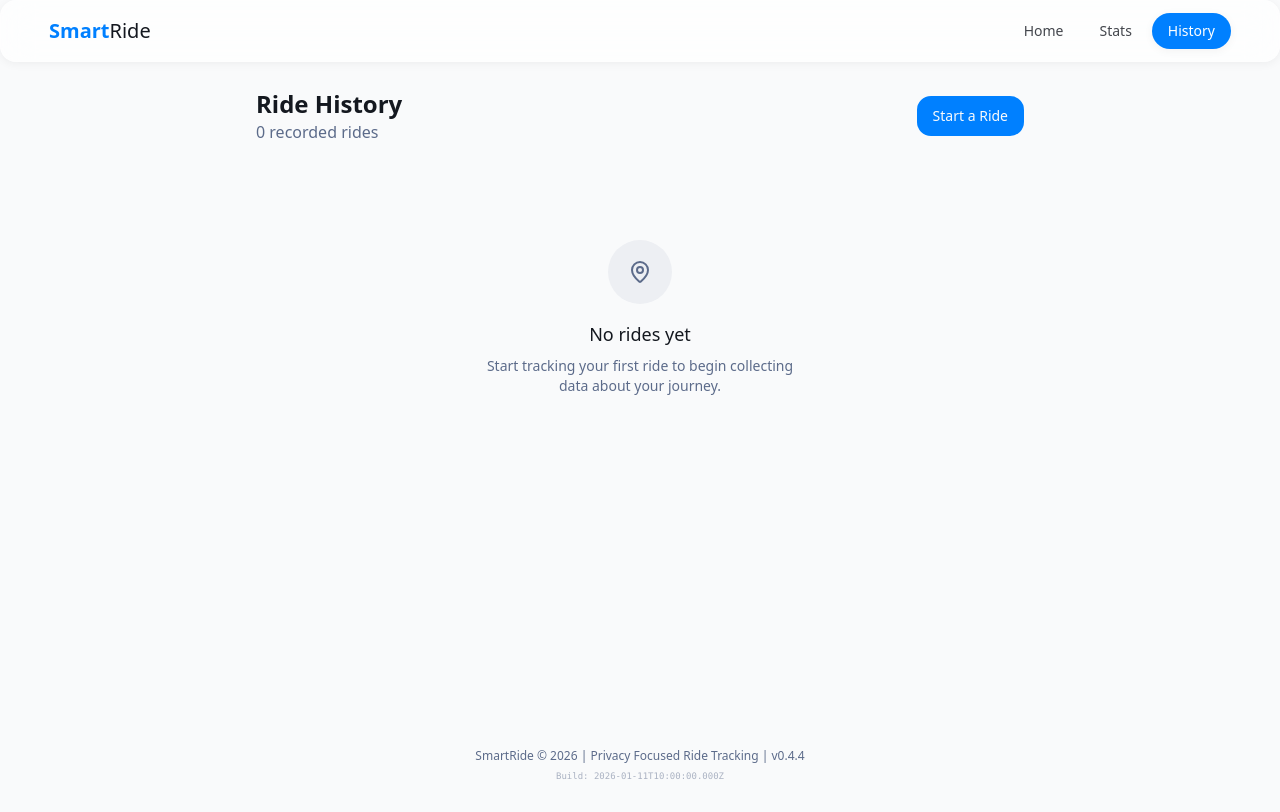
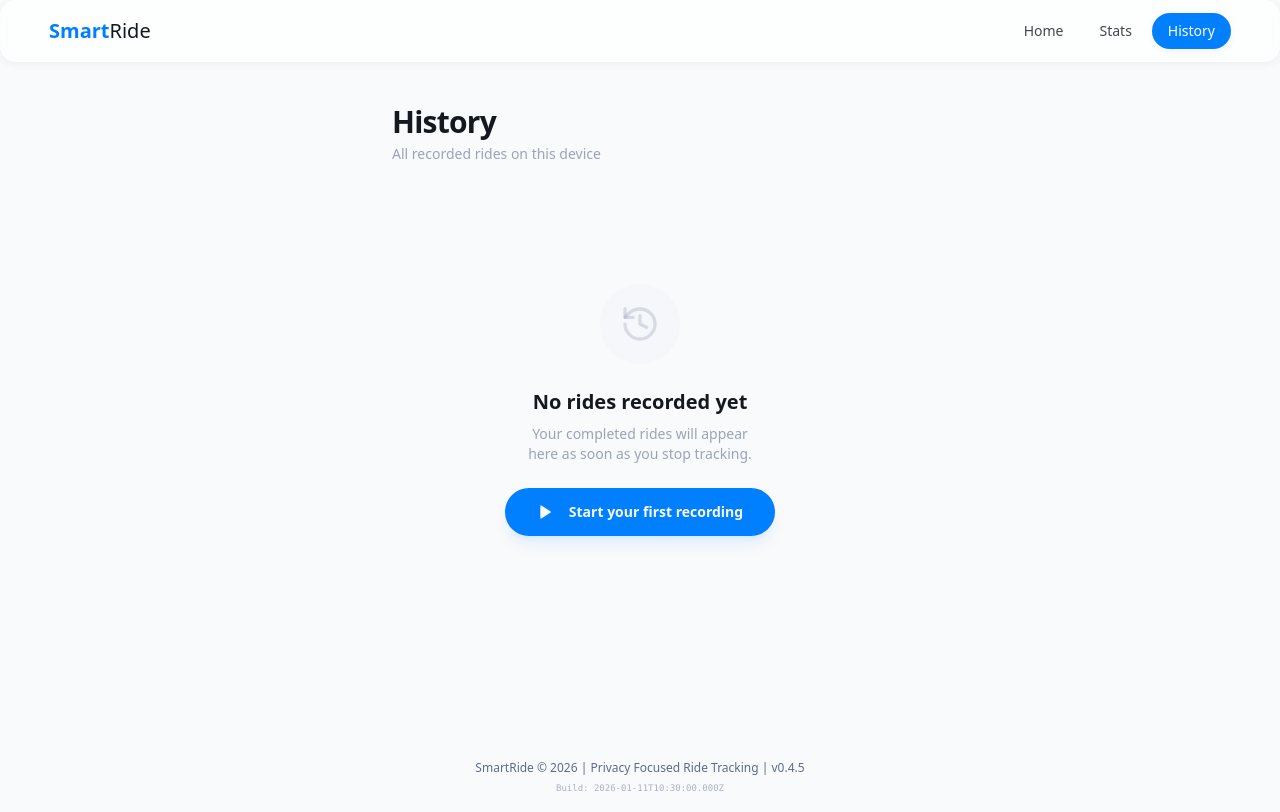
Before and after one commit to shlomoelmaleh/smooth-ride-tracker, a React (Vite) app: page /history in a window 1280 px wide. Built offline with nearby package versions, Linux system fonts and the light colour scheme.

Commit message:
History Screen Redesign & Versioning (v0.4.5)

```diff
--- a/package.json
+++ b/package.json
@@ -1,7 +1,7 @@
 {
   "name": "vite_react_shadcn_ts",
   "private": true,
-  "version": "0.4.4",
+  "version": "0.4.5",
   "type": "module",
   "scripts": {
     "dev": "vite",
--- a/src/components/Layout.tsx
+++ b/src/components/Layout.tsx
@@ -18,7 +18,7 @@ const Layout: React.FC<LayoutProps> = ({ children }) => {
       </main>
       <footer className="text-center text-xs text-muted-foreground py-4 space-y-1">
         <p>SmartRide &copy; {new Date().getFullYear()} | Privacy Focused Ride Tracking | v{pkg.version}</p>
-        <p className="opacity-50 font-mono text-[9px]">Build: {new Date('2026-01-11T12:00:00+02:00').toISOString()}</p>
+        <p className="opacity-50 font-mono text-[9px]">Build: {new Date('2026-01-11T12:30:00+02:00').toISOString()}</p>
       </footer>
     </div>
   );
--- a/src/pages/History.tsx
+++ b/src/pages/History.tsx
@@ -1,25 +1,30 @@
 
-import React, { useState } from 'react';
+import React, { useMemo } from 'react';
 import { useNavigate } from 'react-router-dom';
+import {
+  History as HistoryIcon,
+  MapPin,
+  Clock,
+  Zap,
+  ChevronRight,
+  Play
+} from 'lucide-react';
 import Layout from '@/components/Layout';
-import RideHistory from '@/components/RideHistory';
-import RideStats from '@/components/RideStats';
 import { useRideData } from '@/hooks/useRideData';
-import { Dialog, DialogContent, DialogHeader, DialogTitle, DialogDescription, DialogFooter } from '@/components/ui/dialog';
 import { Button } from '@/components/ui/button';
+import { Card, CardContent } from '@/components/ui/card';
 import { motion } from 'framer-motion';
 import { RideSession, RideDetailsViewModel } from '@/types';
 
 const History = () => {
   const navigate = useNavigate();
-  const {
-    rides,
-    deleteRide,
-    getRideStats
-  } = useRideData();
+  const { rides } = useRideData();
 
-  const handleViewDetails = React.useCallback((ride: RideSession) => {
-    // PART 2: Build ViewModel explicitly
+  const sortedRides = useMemo(() => {
+    return [...rides].sort((a, b) => b.startTime - a.startTime);
+  }, [rides]);
+
+  const handleViewDetails = (ride: RideSession) => {
     const viewModel: RideDetailsViewModel = {
       rideId: ride.id,
       createdAtIso: new Date(ride.startTime).toISOString(),
@@ -32,7 +37,7 @@ const History = () => {
         suddenStops: ride.metadata.counts?.totalEvents ? Math.floor(ride.metadata.counts.totalEvents / 2) : 0,
         suddenAccelerations: ride.metadata.counts?.totalEvents ? Math.ceil(ride.metadata.counts.totalEvents / 2) : 0,
         maxAbsAccel: ride.metadata.statsSummary.maxAbsAccel,
-        vibrationLevel: undefined // No raw vibrations in safe view
+        vibrationLevel: undefined
       } : undefined,
       qualityFlags: ride.metadata?.qualityFlags ? {
         isGpsLikelyDuplicated: ride.metadata.qualityFlags.isGpsLikelyDuplicated,
@@ -42,42 +47,134 @@ const History = () => {
     };
 
     navigate(`/history/${ride.id}`, { state: { viewModel } });
-  }, [navigate]);
+  };
 
-  const handleDelete = React.useCallback((rideId: string) => {
-    deleteRide(rideId);
-  }, [deleteRide]);
+  const formatDate = (ts: number) => {
+    return new Date(ts).toLocaleDateString(undefined, {
+      month: 'short',
+      day: 'numeric',
+      year: 'numeric'
+    });
+  };
+
+  const formatTime = (ts: number) => {
+    return new Date(ts).toLocaleTimeString(undefined, {
+      hour: '2-digit',
+      minute: '2-digit',
+      hour12: false
+    });
+  };
+
+  const formatDuration = (seconds: number) => {
+    const mins = Math.floor(seconds / 60);
+    const secs = Math.floor(seconds % 60);
+    return `${mins}m ${secs}s`;
+  };
+
+  const formatDistance = (meters: number) => {
+    if (meters < 1000) return `${Math.round(meters)}m`;
+    return `${(meters / 1000).toFixed(1)}km`;
+  };
 
   return (
     <Layout>
-      <motion.div
-        className="w-full max-w-3xl mx-auto"
-        initial={{ opacity: 0, y: 10 }}
-        animate={{ opacity: 1, y: 0 }}
-        transition={{ duration: 0.5 }}
-      >
-        <div className="mb-8 flex justify-between items-center">
-          <div>
-            <h1 className="text-2xl font-semibold">Ride History</h1>
-            <p className="text-muted-foreground">
-              {rides.length} recorded {rides.length === 1 ? 'ride' : 'rides'}
-            </p>
-          </div>
+      <div className="w-full max-w-lg mx-auto px-2 pb-20">
 
-          {rides.length === 0 && (
-            <Button onClick={() => navigate('/')}>
-              Start a Ride
-            </Button>
+        {/* HEADER */}
+        <div className="mb-10 mt-4 space-y-1">
+          <h1 className="text-3xl font-bold tracking-tight">History</h1>
+          <p className="text-sm text-muted-foreground/60 font-medium">
+            All recorded rides on this device
+          </p>
+        </div>
+
+        {/* RIDE LIST */}
+        <div className="space-y-4">
+          {sortedRides.length > 0 ? (
+            sortedRides.map((ride, idx) => (
+              <motion.div
+                key={ride.id}
+                initial={{ opacity: 0, y: 10 }}
+                animate={{ opacity: 1, y: 0 }}
+                transition={{ delay: idx * 0.05 }}
+              >
+                <Card
+                  onClick={() => handleViewDetails(ride)}
+                  className="group relative overflow-hidden border-none bg-card/40 backdrop-blur-sm hover:bg-card/60 transition-all cursor-pointer ring-1 ring-border/50 hover:ring-primary/20 rounded-[1.5rem]"
+                >
+                  <CardContent className="p-5">
+                    <div className="flex items-center justify-between">
+                      <div className="space-y-3 flex-1">
+                        {/* DATE & TIME */}
+                        <div className="flex items-baseline space-x-2">
+                          <span className="text-lg font-bold tracking-tight">
+                            {formatDate(ride.startTime)}
+                          </span>
+                          <span className="text-sm font-medium text-muted-foreground/50">
+                            {formatTime(ride.startTime)}
+                          </span>
+                        </div>
+
+                        {/* COMPACT SUMMARY */}
+                        <div className="flex items-center flex-wrap gap-x-4 gap-y-2">
+                          <div className="flex items-center space-x-1.5">
+                            <Clock className="h-3.5 w-3.5 text-muted-foreground/40" />
+                            <span className="text-xs font-semibold text-muted-foreground/70">
+                              {formatDuration(ride.metadata?.durationSeconds || ride.duration || 0)}
+                            </span>
+                          </div>
+                          <div className="flex items-center space-x-1.5">
+                            <MapPin className="h-3.5 w-3.5 text-muted-foreground/40" />
+                            <span className="text-xs font-semibold text-muted-foreground/70">
+                              {formatDistance(ride.metadata?.statsSummary?.gpsDistanceMeters || ride.distance || 0)}
+                            </span>
+                          </div>
+                          <div className="flex items-center space-x-1.5">
+                            <Zap className="h-3.5 w-3.5 text-muted-foreground/40" />
+                            <span className="text-xs font-semibold text-muted-foreground/70">
+                              {Math.round(ride.smoothnessScore || 0)} Smooth
+                            </span>
+                          </div>
+                        </div>
+                      </div>
+
+                      {/* DATA HEALTH & NAV HINT */}
+                      <div className="flex items-center space-x-3 ml-4">
+                        <div
+                          className={`h-1.5 w-1.5 rounded-full ${ride.metadata?.qualityFlags?.hasLowGpsQuality
+                              ? 'bg-amber-400/40'
+                              : 'bg-emerald-400/40'
+                            }`}
+                        />
+                        <ChevronRight className="h-5 w-5 text-muted-foreground/20 group-hover:text-primary/40 transition-colors" />
+                      </div>
+                    </div>
+                  </CardContent>
+                </Card>
+              </motion.div>
+            ))
+          ) : (
+            /* EMPTY STATE */
+            <div className="flex flex-col items-center justify-center py-20 text-center space-y-6">
+              <div className="h-20 w-20 rounded-full bg-muted/30 flex items-center justify-center">
+                <HistoryIcon className="h-10 w-10 text-muted-foreground/20" />
+              </div>
+              <div className="space-y-2">
+                <h3 className="text-xl font-bold">No rides recorded yet</h3>
+                <p className="text-sm text-muted-foreground/60 max-w-[240px] mx-auto">
+                  Your completed rides will appear here as soon as you stop tracking.
+                </p>
+              </div>
+              <Button
+                onClick={() => navigate('/')}
+                className="rounded-full px-8 h-12 font-bold shadow-lg shadow-primary/10"
+              >
+                <Play className="h-4 w-4 mr-2 fill-current" /> Start your first recording
+              </Button>
+            </div>
           )}
         </div>
-
-        <RideHistory
-          rides={rides}
-          getRideStats={getRideStats}
-          onViewDetails={handleViewDetails}
-          onDeleteRide={handleDelete}
-        />
-      </motion.div>
+      </div>
     </Layout>
   );
 };
```
